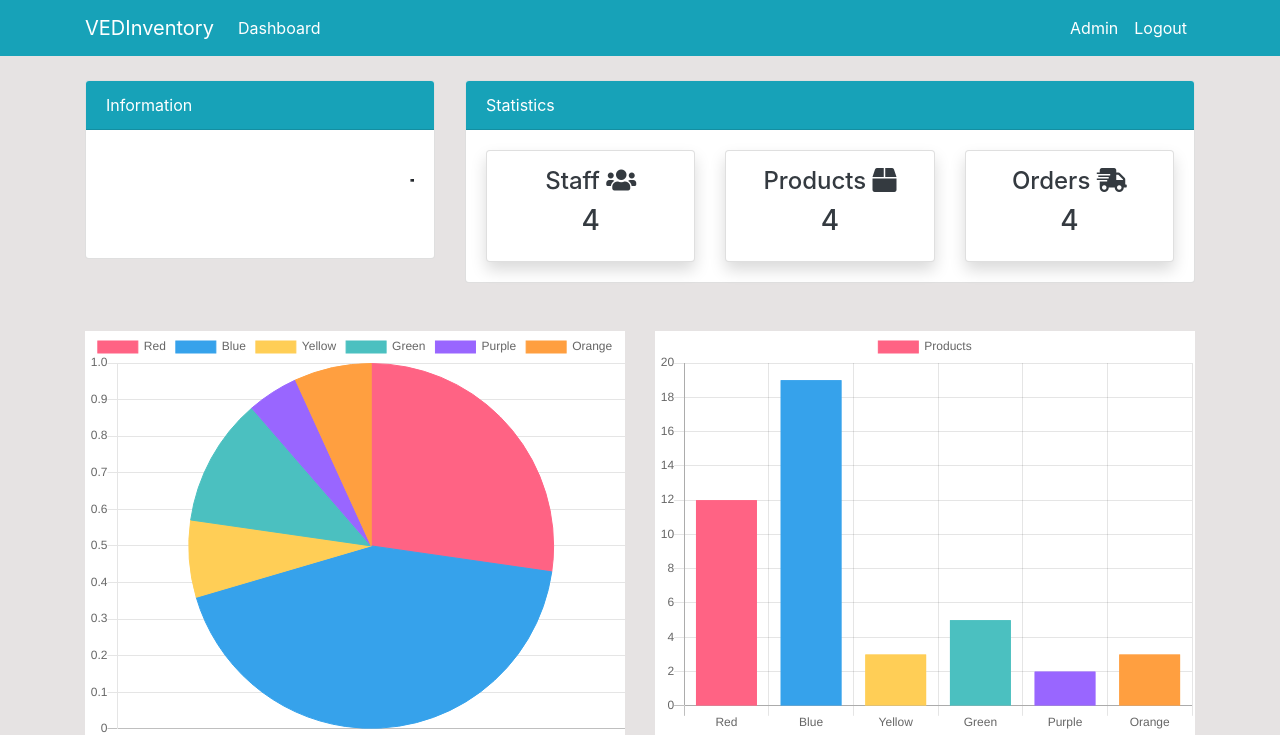
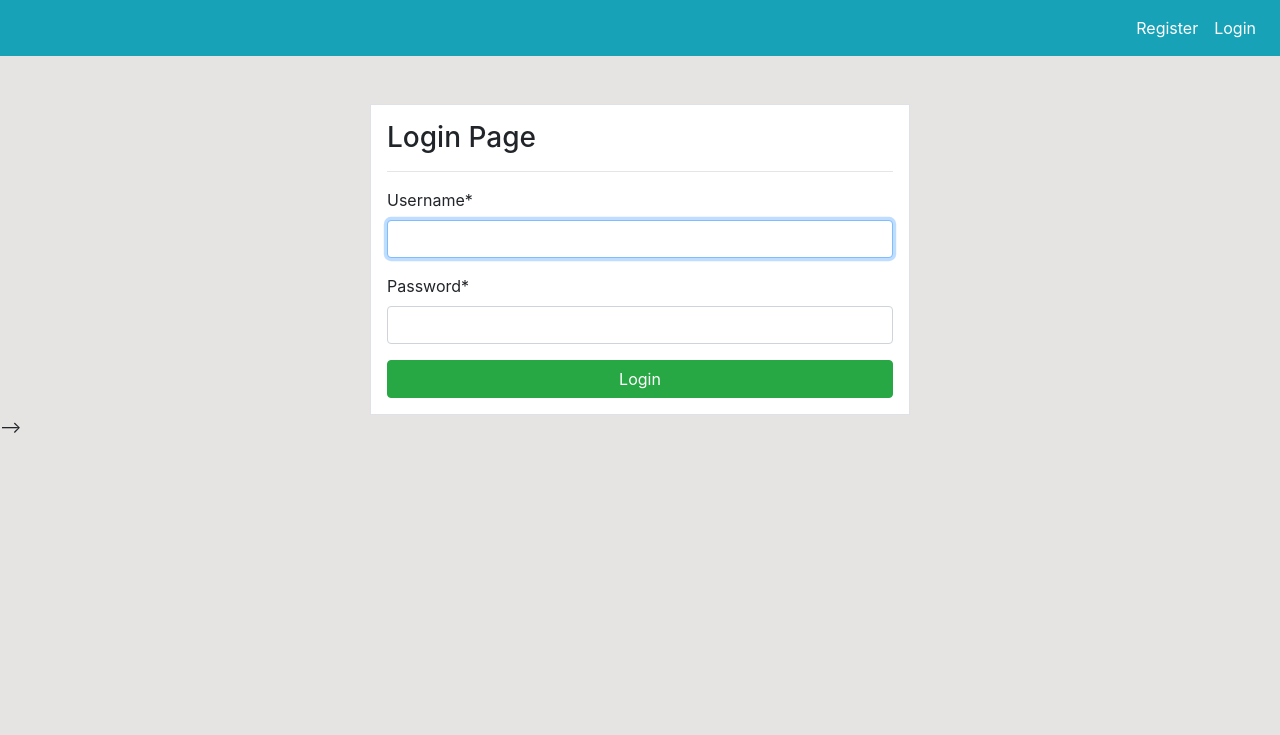
Before and after one commit to vedintech007/django-inventory-app, a Django app: page / in a window 1280 px wide. Shown: the top 735 px of the page. Run offline with Django 3.2, Linux system fonts and the light colour scheme; some libraries are stand-ins or nearby versions.

Commit message:
Added login and logout functionality

```diff
--- a/config/settings.py
+++ b/config/settings.py
@@ -141,3 +141,6 @@ STATIC_ROOT = (BASE_DIR / "assert/")
 # https://docs.djangoproject.com/en/3.2/ref/settings/#default-auto-field
 
 DEFAULT_AUTO_FIELD = 'django.db.models.BigAutoField'
+
+
+LOGIN_REDIRECT_URL = "dashboard-index"
--- a/config/urls.py
+++ b/config/urls.py
@@ -16,12 +16,17 @@ Including another URLconf
 from django.contrib import admin
 from django.urls import path, include
 from user import views as user_view
+from django.contrib.auth import views as auth_views
 
 urlpatterns = [
     path('admin/', admin.site.urls),
     path('', include('dashboard.urls')),
 
     path('register/', user_view.register, name="user-register"),
+
+    # Login and logout view
+    path('', auth_views.LoginView.as_view(template_name="user/login.html"), name="user-login"),
+    path('logout/', auth_views.LogoutView.as_view(template_name="user/logout.html"), name="user-logout"),
 ]
 
 handler404 = 'dashboard.views.error_404'
--- a/dashboard/urls.py
+++ b/dashboard/urls.py
@@ -2,7 +2,7 @@ from django.urls import path
 from .views import *
 
 urlpatterns = [
-	path('', index, name="dashboard-index"),
+	path('dashboard/', index, name="dashboard-index"),
 	path('staff/', staff, name="dashboard-staff"),
 	path('product/', product, name="dashboard-product"),
 	path('order/', order, name="dashboard-order"),
--- a/templates/partials/base.html
+++ b/templates/partials/base.html
@@ -36,14 +36,12 @@
 	<!-- Optional JavaScript; choose one of the two! -->
 
 	<!-- Option 1: Bootstrap Bundle with Popper -->
-	<script src="https://cdn.jsdelivr.net/npm/bootstrap@5.1.3/dist/js/bootstrap.bundle.min.js"
-		integrity="sha384-ka7Sk0Gln4gmtz2MlQnikT1wXgYsOg+OMhuP+IlRH9sENBO0LRn5q+8nbTov4+1p" crossorigin="anonymous">
+	<script src="https://code.jquery.com/jquery-3.5.1.slim.min.js"
+		integrity="sha384-DfXdz2htPH0lsSSs5nCTpuj/zy4C+OGpamoFVy38MVBnE+IbbVYUew+OrCXaRkfj" crossorigin="anonymous">
 	</script>
-
-	<!-- Option 2: Separate Popper and Bootstrap JS -->
-	<!--
-    <script src="https://cdn.jsdelivr.net/npm/@popperjs/core@2.10.2/dist/umd/popper.min.js" integrity="sha384-7+zCNj/IqJ95wo16oMtfsKbZ9ccEh31eOz1HGyDuCQ6wgnyJNSYdrPa03rtR1zdB" crossorigin="anonymous"></script>
-    <script src="https://cdn.jsdelivr.net/npm/bootstrap@5.1.3/dist/js/bootstrap.min.js" integrity="sha384-QJHtvGhmr9XOIpI6YVutG+2QOK9T+ZnN4kzFN1RtK3zEFEIsxhlmWl5/YESvpZ13" crossorigin="anonymous"></script>
+	<script src="https://cdn.jsdelivr.net/npm/bootstrap@4.6.0/dist/js/bootstrap.bundle.min.js"
+		integrity="sha384-Piv4xVNRyMGpqkS2by6br4gNJ7DXjqk09RmUpJ8jgGtD7zP9yug3goQfGII0yAns" crossorigin="anonymous">
+	</script>
     -->
 </body>
 
--- a/templates/partials/nav.html
+++ b/templates/partials/nav.html
@@ -1,31 +1,43 @@
 	<!--Navbar-->
 	<nav class="navbar navbar-expand-lg navbar-info bg-info">
+		{% if user.is_authenticated %}
 		<div class="container">
 			<a class="navbar-brand text-white" href="{% url 'dashboard-index' %}">VEDInventory</a>
 			<button class="navbar-toggler" type="button" data-bs-toggle="collapse"
 				data-bs-target="#navbarSupportedContent"
 				aria-controls="navbarSupportedContent" aria-expanded="false" aria-label="Toggle navigation">
-				<span class="navbar-toggler-icon bg-dark"></span>
+				<span class="navbar-toggler-icon"></span>
 			</button>
 
 			<div class="collapse navbar-collapse" id="navbarSupportedContent">
 				<ul class="navbar-nav mr-auto">
 					<li class="nav-item active">
-						<a class="nav-link text-white" href="index.html">Dashboard <span
+						<a class="nav-link text-white" href="{% url 'dashboard-index' %}">Dashboard <span
 								class="sr-only">(current)</span></a>
 					</li>
 				</ul>
+
 				<ul class="navbar-nav ml-auto">
 					<li class="nav-item active">
-						<a class="nav-link text-white" href="#">Admin<span
+						<a class="nav-link text-white" href="#">Hello {{request.user}}!<span
 								class="sr-only">(current)</span></a>
 					</li>
 					<li class="nav-item">
 						<a class="nav-link text-white"
-							href="#">Logout</a>
+							href="{% url 'user-logout' %}">Logout</a>
 					</li>
 				</ul>
+				{% else %}
 
+				<ul class="navbar-nav ml-auto">
+					<li class="nav-item active">
+						<a class="nav-link text-white" href="{% url 'user-register' %}">Register<span class="sr-only">(current)</span></a>
+					</li>
+					<li class="nav-item">
+						<a class="nav-link text-white" href="{% url 'user-login' %}">Login</a>
+					</li>
+				</ul>
+				{% endif %}
 			</div>
 		</div>
 	</nav>
--- a/templates/user/login.html
+++ b/templates/user/login.html
@@ -0,0 +1,22 @@
+{% extends "partials/base.html" %}
+
+{% block title %}Login Page{% endblock title %}
+{% load crispy_forms_tags %}
+
+{% block content %}
+	<div class="container">
+		<div class="row mt-5">
+			<div class="col-md-6 offset-md-3">
+				<div class="border p-3 bg-white">
+					<h3>Login Page</h3>
+					<hr>
+					<form action="" method="post">
+						{% csrf_token %}
+						{{form|crispy}}
+						<input class="btn btn-success col-12" type="submit" value="Login">
+					</form>
+				</div>
+			</div>
+		</div>
+	</div>
+{% endblock content %}
--- a/user/views.py
+++ b/user/views.py
@@ -8,7 +8,7 @@ def register(request):
 		form = CreateUserForm(request.POST)
 		if form.is_valid():
 			form.save()
-			return redirect('dashboard-index')
+			return redirect('user-login')
 	else:
 		form = CreateUserForm()
 
```
Also changed, not shown: templates/user/logout.html (+21 -0 lines).
